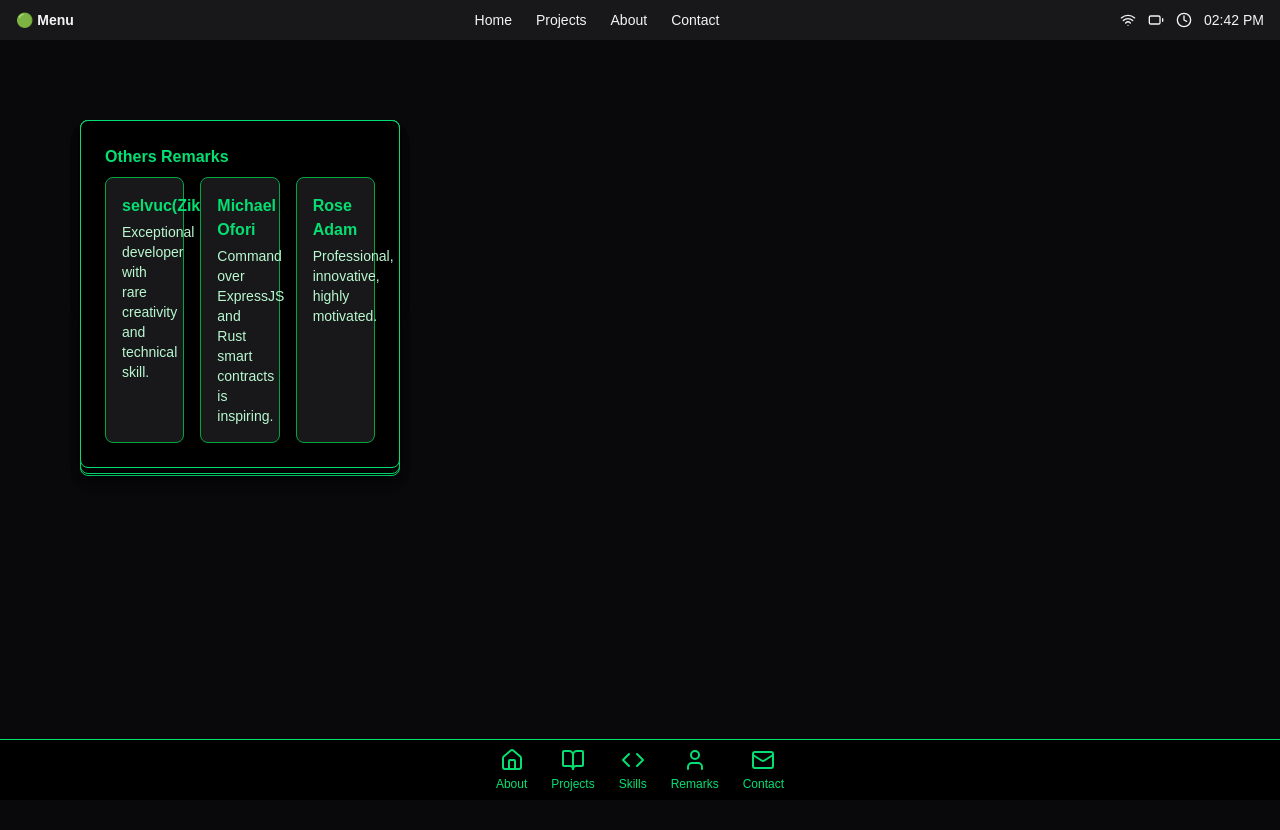
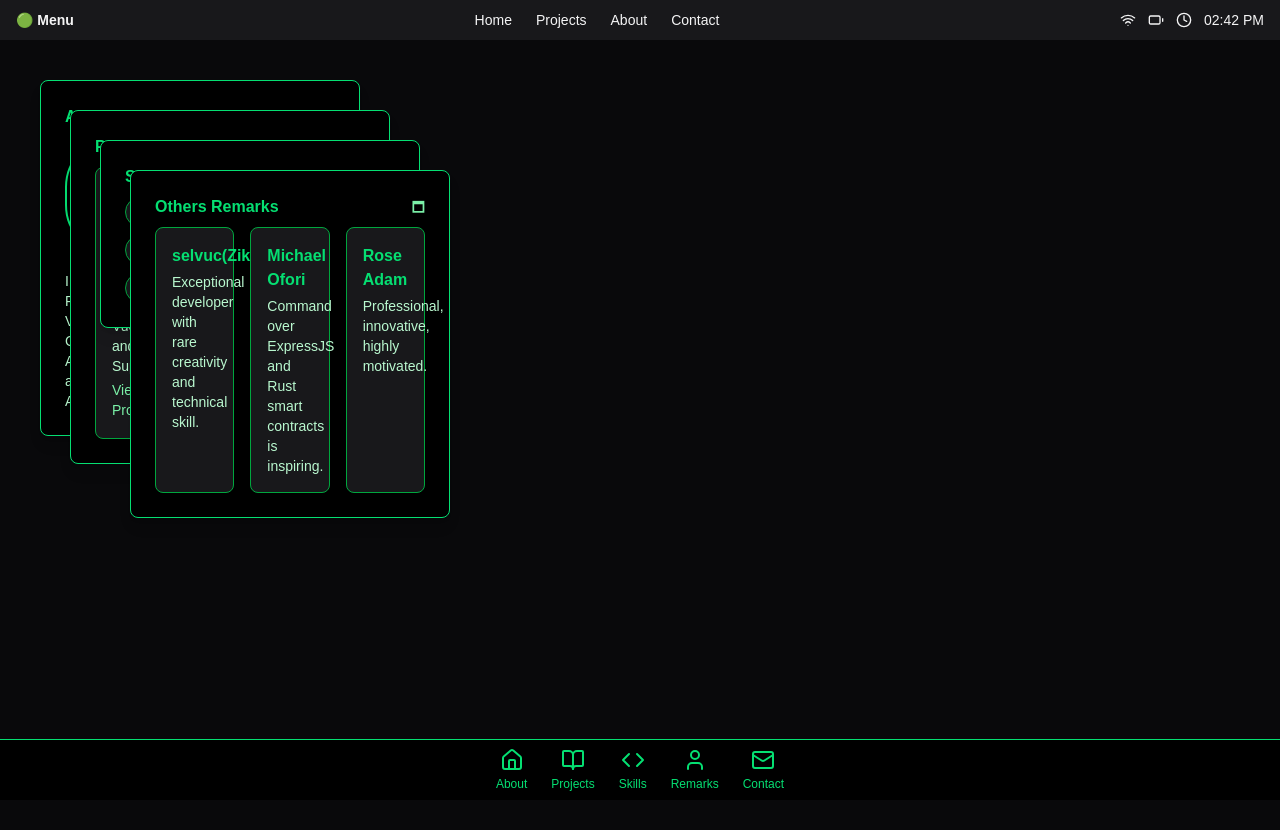
Before and after one commit to kherleefer/kherleefer, a Next.js app: page / in a window 1280 px wide. Shown: the top 830 px of the page. Built offline with nearby package versions, Linux system fonts and the light colour scheme.

Commit message:
Update page.tsx

```diff
--- a/app/page.tsx
+++ b/app/page.tsx
@@ -92,6 +92,7 @@ const windowsData = [
 export default function Home() {
   const [zIndex, setZIndex] = useState(1);
   const [windowZ, setWindowZ] = useState<Record<string, number>>({});
+  const [maximized, setMaximized] = useState<Record<string, boolean>>({});
 
   const bringToFront = (id: string) => {
     const newZ = zIndex + 1;
@@ -100,23 +101,43 @@ export default function Home() {
   };
 
   return (
-    <div className="min-h-screen bg-zinc-950 p-8 text-green-400 font-mono relative">
-      {windowsData.map((win) => (
+    <div className="min-h-screen bg-zinc-950 p-8 text-green-400 font-mono relative overflow-hidden">
+      {windowsData.map((win, index) => {
+        const isMax = maximized[win.id] || false;
+        return (
           <motion.div
             key={win.id}
-          drag
-          dragConstraints={{ top: 0, left: 0, right: 0, bottom: 0 }}
+            drag={!isMax}
+            dragMomentum={false}
             onDragStart={() => bringToFront(win.id)}
-          style={{ zIndex: windowZ[win.id] || 1 }}
+            style={{
+              zIndex: windowZ[win.id] || 1,
+              top: isMax ? 0 : 40 + index * 30,
+              left: isMax ? 0 : 40 + index * 30,
+              position: 'absolute',
+            }}
             initial={{ opacity: 0, y: 20 }}
             animate={{ opacity: 1, y: 0 }}
             transition={{ duration: 0.6 }}
-          className="absolute top-20 left-20 bg-black border border-green-400 rounded-lg p-6 shadow-lg cursor-move w-80"
+            className={`bg-black border border-green-400 rounded-lg shadow-lg cursor-move ${isMax ? 'w-full h-full p-8' : 'w-80 p-6'}`}
           >
-          <h2 className="font-bold mb-2 cursor-grab">{win.title}</h2>
+            <div className="flex justify-between items-center mb-2">
+              <h2 className="font-bold cursor-grab">{win.title}</h2>
+              <button
+                className="text-green-300 hover:text-green-100 text-sm"
+                onClick={() =>
+                  setMaximized({ ...maximized, [win.id]: !maximized[win.id] })
+                }
+              >
+                {isMax ? "🗗" : "🗖"}
+              </button>
+            </div>
+            <div className={`${isMax ? 'h-full overflow-auto' : ''}`}>
               {win.content}
+            </div>
           </motion.div>
-      ))}
+        );
+      })}
       <Footer />
     </div>
   );
```
Lines whose indentation alone changed are shown as unchanged.
